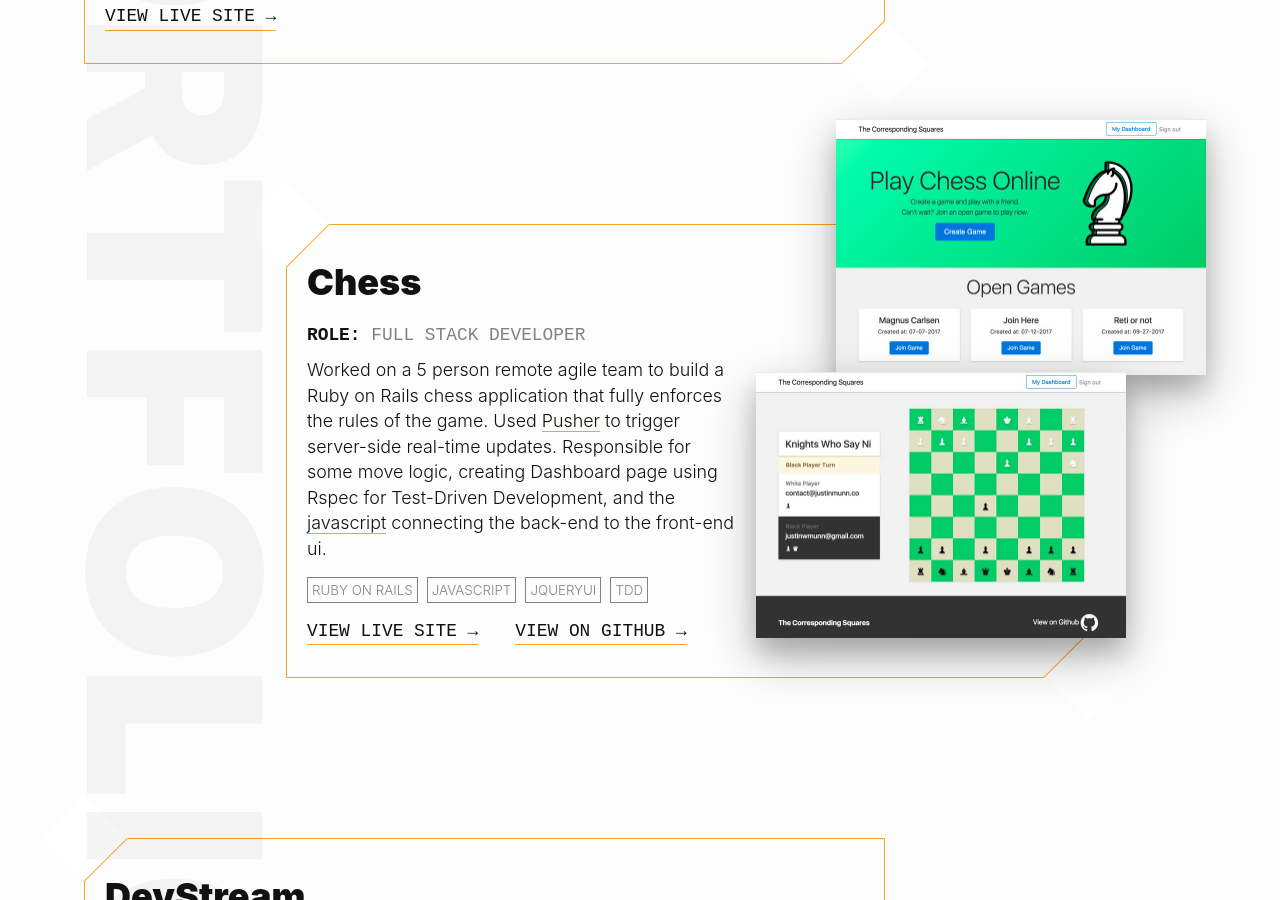
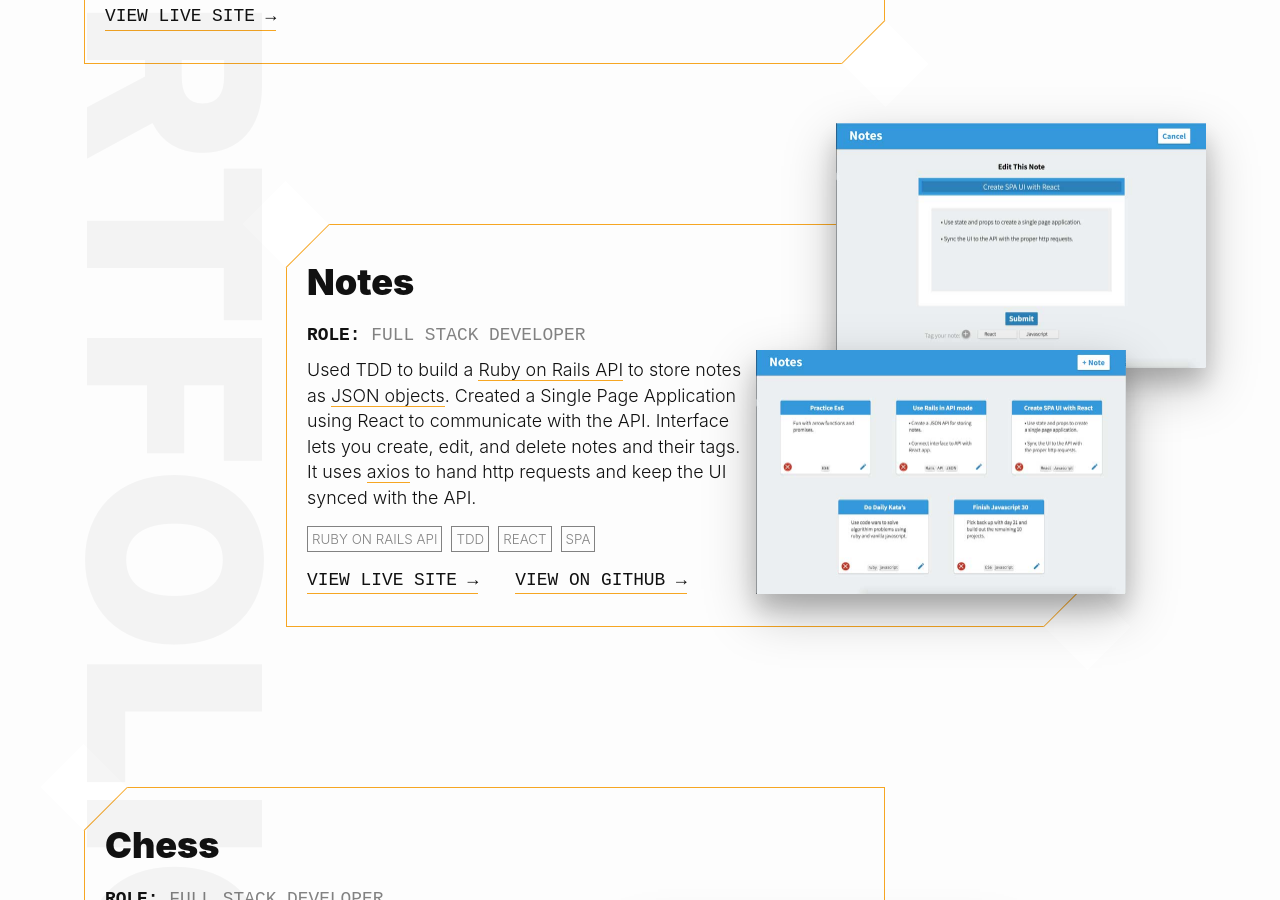
Before and after one commit to jwmunn/jwmunn.github.io, a Jekyll site: the page built from index.html, in a window 1280 px wide and 900 px high, scrolled down 1227 px. Built offline with Jekyll 4.4.1, drawn with Linux system fonts in a browser that asks for light colours.

Commit message:
Added notes app to homepage.

```diff
--- a/index.html
+++ b/index.html
@@ -50,6 +50,28 @@ layout: home
       <div class="image">
         <img class="rellax" data-rellax-speed="6" src="/images/hp-donalddonates-index.jpg" />
         <img class="rellax" data-rellax-speed="3" src="/images/hp-donalddonates-tweet.jpg" />
+      </div>
+      <div class="tl"></div>
+      <div class="br"></div>
+    </div>
+
+    <div class="container">
+      <div class="text">
+        <h3>Notes</h3>
+        <h4><strong>Role:</strong> Full Stack Developer</h4>
+        <p>Used TDD to build a <a href="https://github.com/jwmunn/notes-rails-api">Ruby on Rails API</a> to store notes as <a href="https://notes-rails-api.herokuapp.com/">JSON objects</a>. Created a Single Page Application using React to communicate with the API. Interface lets you create, edit, and delete notes and their tags. It uses <a href="https://www.npmjs.com/package/axios">axios</a> to hand http requests and keep the UI synced with the API.</p>
+        <p>
+          <span class="badge">Ruby on Rails API</span>
+          <span class="badge">TDD</span>
+          <span class="badge">React</span>
+          <span class="badge">SPA</span>
+        </p>
+        <a href="https://notes-react-app.herokuapp.com/" class="link">View Live Site &rarr;</a>
+        <a href="https://github.com/jwmunn/notes-react-app" class="link">View on Github &rarr;</a>
+      </div>
+      <div class="image">
+        <img class="rellax" data-rellax-speed="6" src="/images/hp-notes-detail.jpg" />
+        <img class="rellax" data-rellax-speed="3" src="/images/hp-notes-index.jpg" />
       </div>
       <div class="tl"></div>
       <div class="br"></div>
```
Also changed, not shown: images/hp-notes-detail.jpg (added), images/hp-notes-index.jpg (added).
